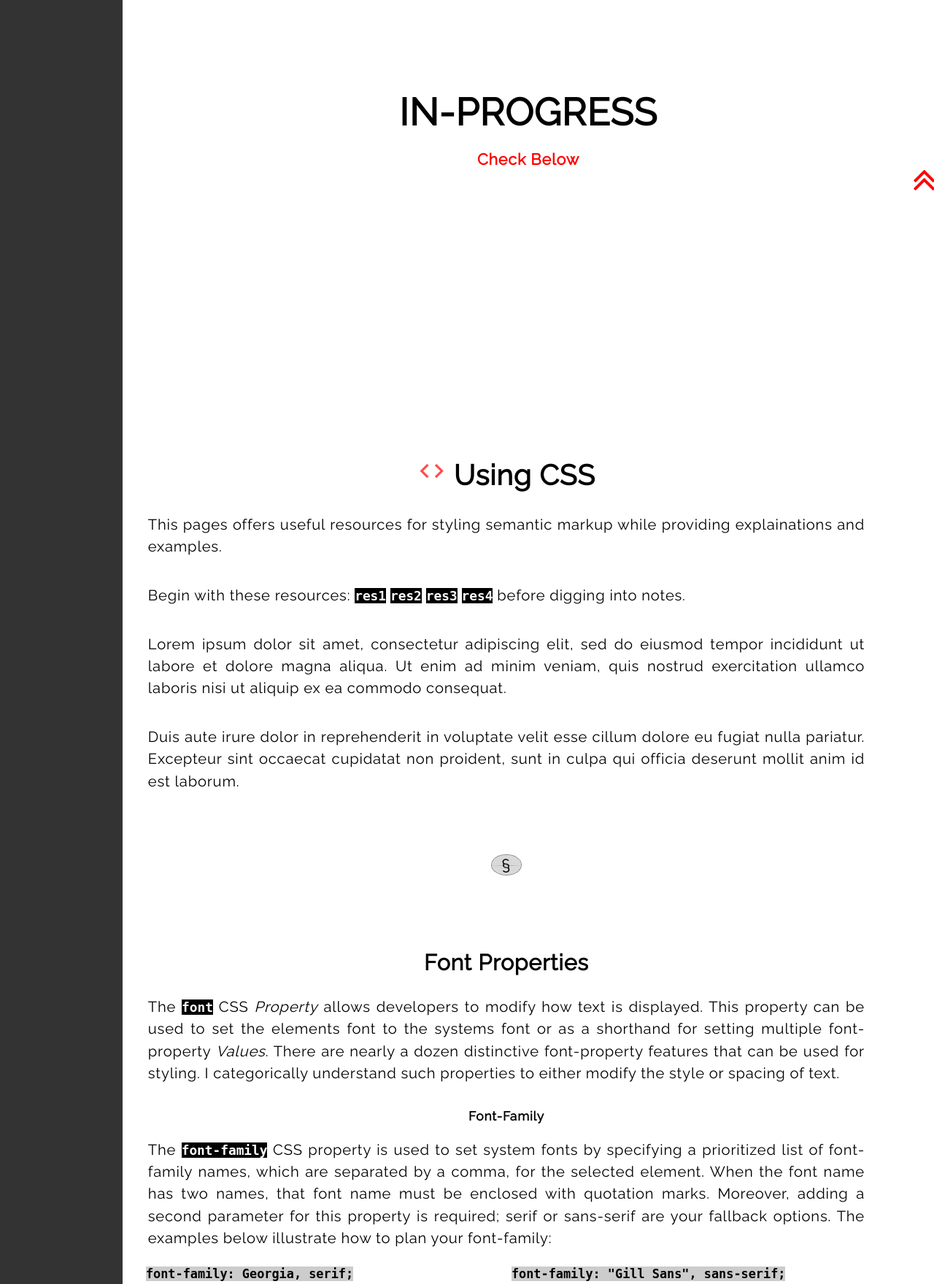
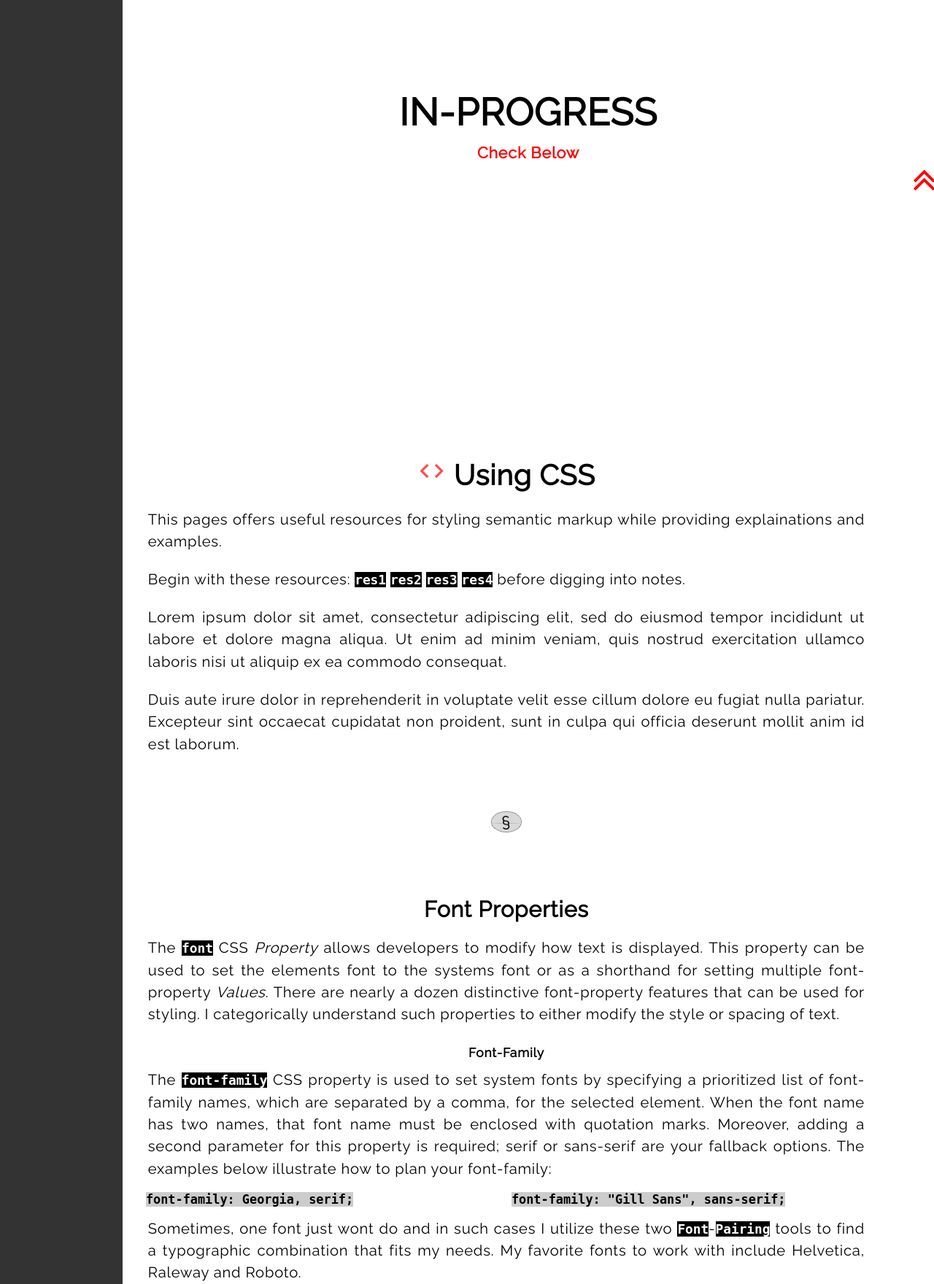
Before and after one commit to MisterMoody/mistermoody.github.io, a PHP site: page /usingCSS.html in a window 1280 px wide. Shown: the part 169-1929 px from the top of the page at 73% size. Run offline with PHP 8.4, Linux system fonts and the light colour scheme.

Commit message:
Modify <p> Margins + Remove Material Icons from Headings

```diff
--- a/css/main.css
+++ b/css/main.css
@@ -105,7 +105,7 @@ nav ul {
   padding: 2em 0;
 }
 /* Only stick if you can fit */
-@media (min-height: 300px) {
+@media (min-height: 600px) {
   nav ul {
     position: sticky;
     top: 8px;
@@ -173,7 +173,7 @@ h1, h2 {
 	margin-bottom: 0.25em;
 }
 h3, h4, h5 {
-  margin: 1em 0 0.25em;
+  margin: 0.5em 0 0.25em;
   padding: 0;
   text-align: center;
 }
@@ -183,7 +183,7 @@ h6 {
   text-align: center;
 } /*for TOP Alignment */
 p {
-	margin: 0.80em 0.44em;
+	margin: 0.44em;
 	text-align: justify;
   line-height: 1.5;
   font-size: 0.78em;
@@ -217,7 +217,11 @@ li > a.active {
   border-bottom: 1px solid #000;
   padding: 2px;
 }
-ol {font-size: 0.68em;}
+ol {
+  margin: 0 auto;
+  padding: 0;
+  font-size: 0.68em;
+}
 ol.alpha {list-style-type: lower-alpha;}
 /*
 */
```
